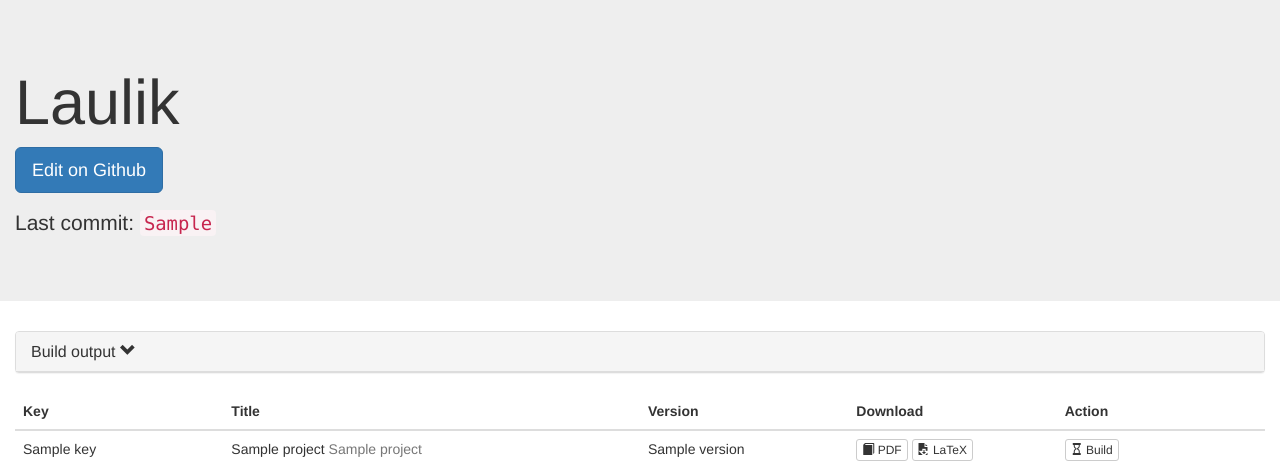
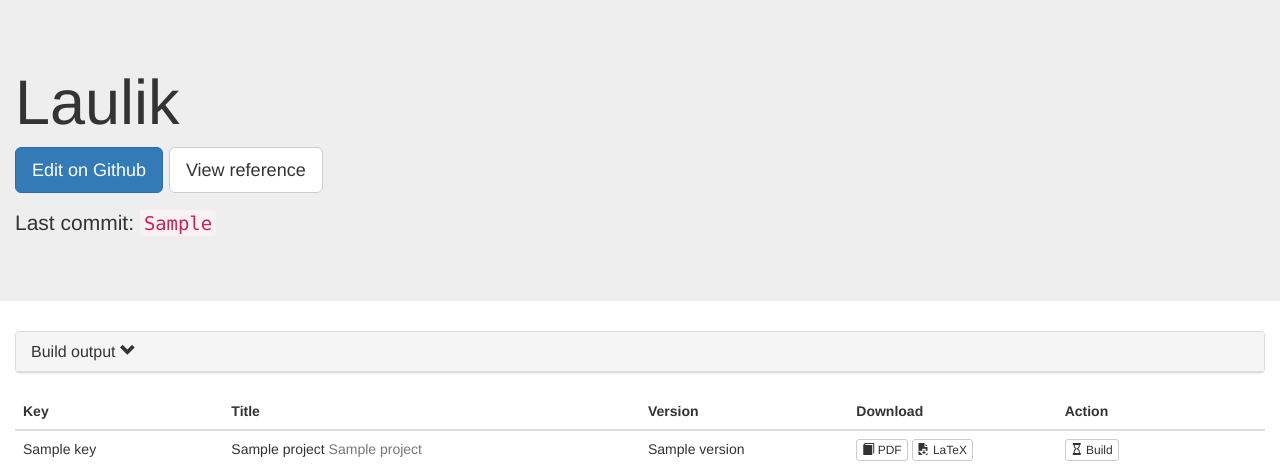
Before and after one commit to kurrik/laulik, a Flask app: template src/server/templates/index.html in a window 1280 px wide. Shown: the top 468 px of the page. Run offline with Flask 2, Linux system fonts and the light colour scheme; the template is opened without the code that fills it: most values are stand-ins (such as "Sample title", 1, 10 or a date in 2020); parts of the project's set-up code (start-up, migrations or seed data) failed here and were passed over; some libraries are stand-ins or nearby versions.

Commit message:
Add a button linking to documentation

```diff
--- a/src/server/templates/index.html
+++ b/src/server/templates/index.html
@@ -10,7 +10,10 @@
     <div class="jumbotron">
       <div class="container-fluid">
         <h1>Laulik</h1>
-        <p><a class="btn btn-primary btn-lg" href="https://github.com/kurrik/laulik/tree/master/data" role="button">Edit on Github</a></p>
+        <p>
+          <a class="btn btn-primary btn-lg" href="https://github.com/kurrik/laulik/tree/master/data" role="button">Edit on Github</a>
+          <a class="btn btn-default btn-lg" href="https://github.com/kurrik/laulik/blob/master/reference.md" role="button">View reference</a>
+        </p>
         <p>Last commit: <code>{{ git_info }}</code></p>
       </div>
     </div>
```
